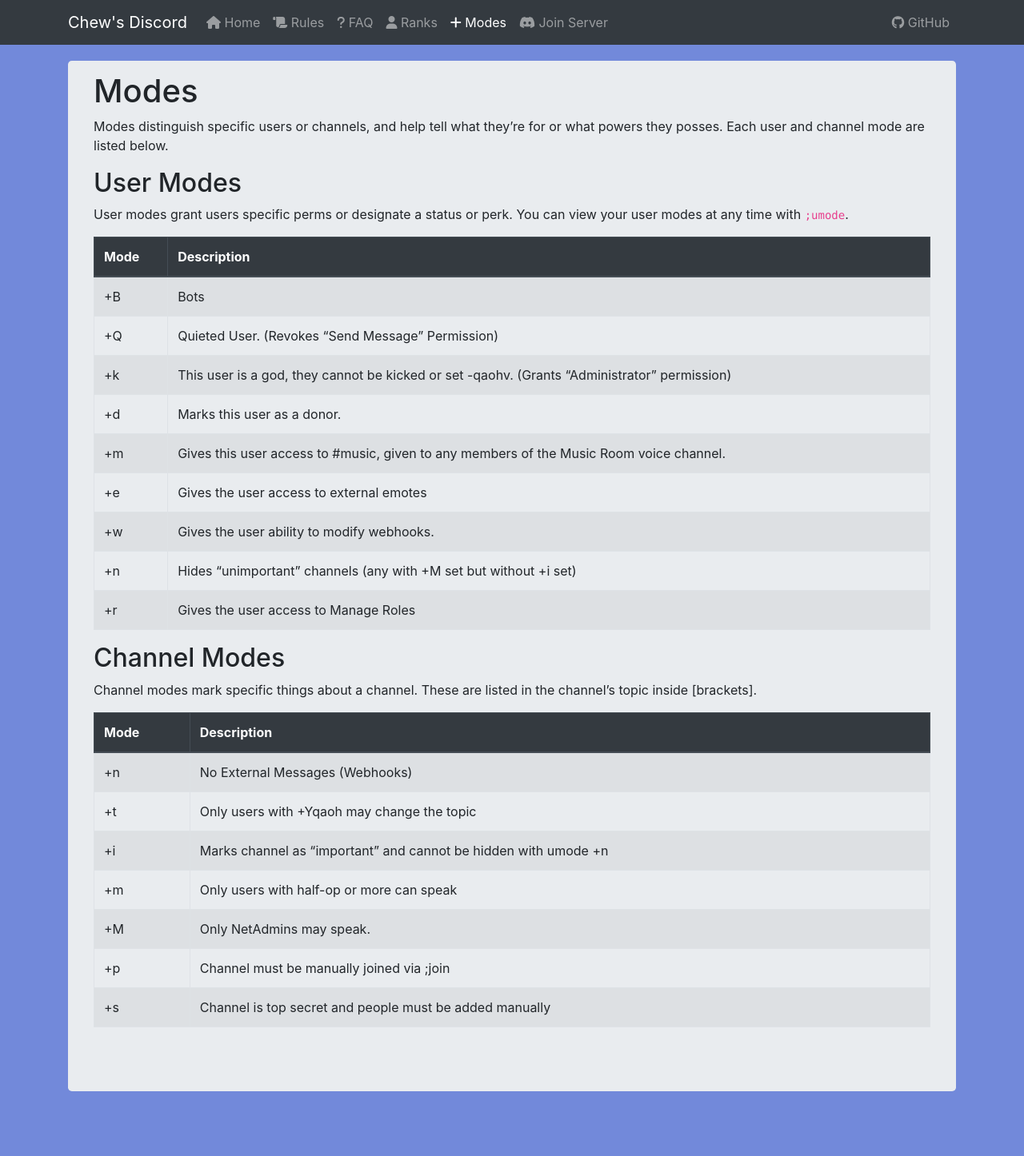
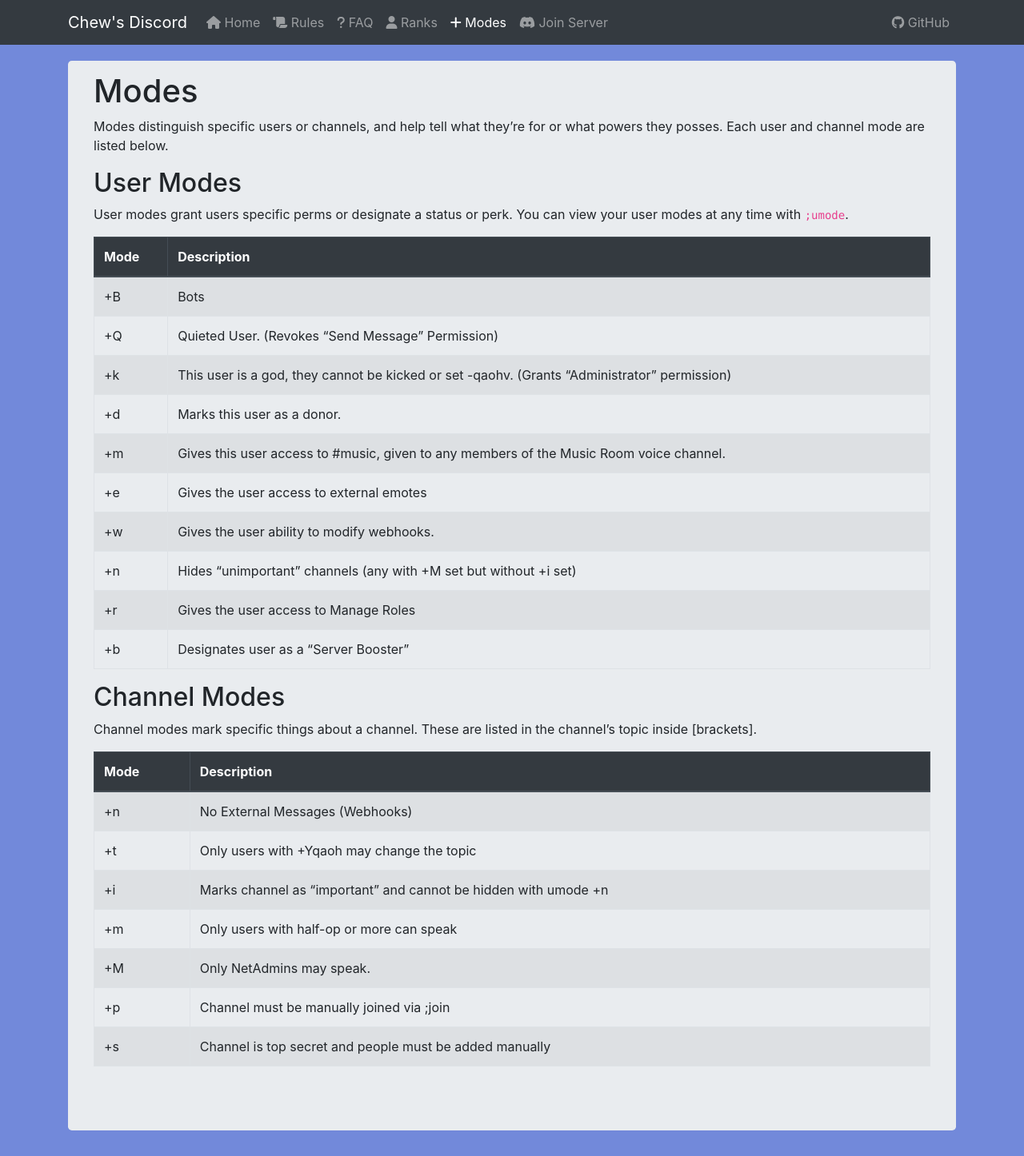
Before and after one commit to Epikest/nutopia, a Jekyll site: the page built from modes.md, in a window 1280 px wide. Shown: the whole page at 80% size. Built offline with Jekyll 4.4.1, drawn with Linux system fonts in a browser that asks for light colours; nearby versions of some CDN libraries; before the commit the page ends 1397 px from its top, so only the background shows below that.

Commit message:
Document +b mode

```diff
--- a/modes.md
+++ b/modes.md
@@ -25,6 +25,7 @@ You can view your user modes at any time with `;umode`.
 | +w   | Gives the user ability to modify webhooks.                                                   |
 | +n   | Hides "unimportant" channels (any with +M set but without +i set)                            |
 | +r   | Gives the user access to Manage Roles                                                        |
+| +b   | Designates user as a "Server Booster"                                                        |
 
 ## Channel Modes
 
```
